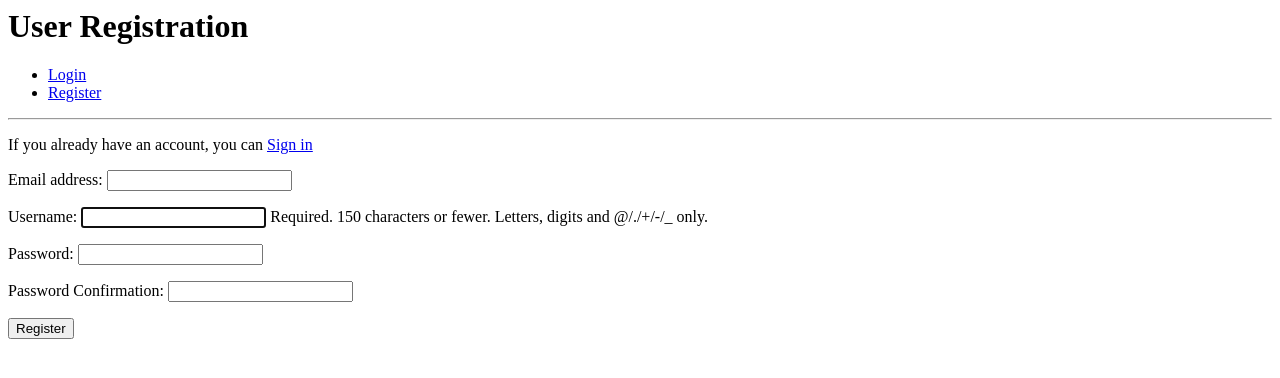
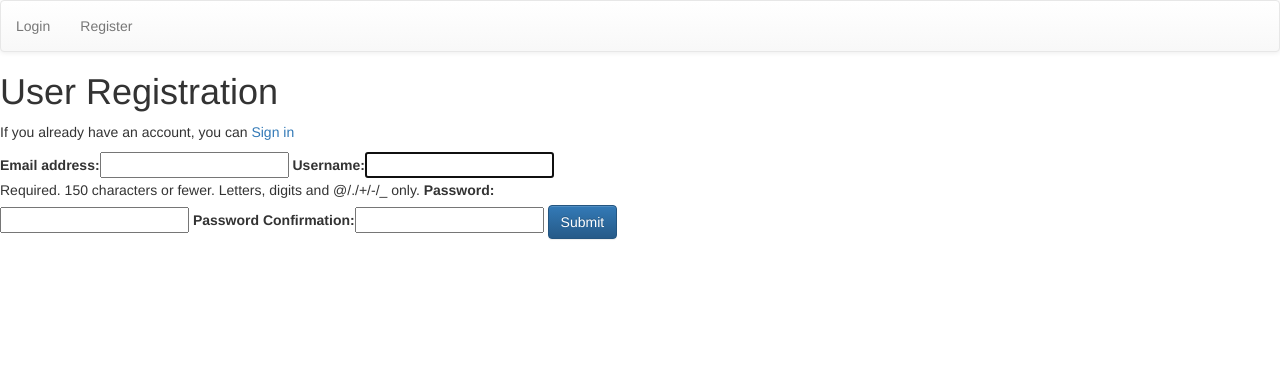
Before and after one commit to MelBiggs/django_authentication, a Django app: page /accounts/register/ in a window 1280 px wide. Shown: the top 378 px of the page. Run offline with Django 3.2, Linux system fonts and the light colour scheme; some libraries are stand-ins or nearby versions.

Commit message:
Added bootstrap

```diff
--- a/accounts/templates/login.html
+++ b/accounts/templates/login.html
@@ -1,8 +1,8 @@
-{% extends 'base.html' %} {% block page_title %}Login Page{% endblock %} {% block page_heading %}Home{% endblock %}
+{% extends 'base.html' %} {% load bootstrap_tags %} {% block page_title %}Login Page{% endblock %} {% block page_heading %}Home{% endblock %}
 
 {% block content %}
 <form method="POST">
-    {% csrf_token %} {{ login_form }}
-    <button type="submit">Login</button>
+    {% csrf_token %} {{ login_form | as_bootstrap }}
+    <button type="submit" class="btn btn-primary">Login</button>
 </form>
 {% endblock %}
--- a/accounts/templates/registration.html
+++ b/accounts/templates/registration.html
@@ -1,11 +1,15 @@
-{% extends 'base.html' %} {% block page_title %}Registration Page{% endblock %} {% block page_heading %}User Registration{% endblock %}
+{% extends 'base.html' %}
+
+{% load bootstrap_tags %}
+
+{% block page_title %}Registration Page{% endblock %} {% block page_heading %}User Registration{% endblock %}
 
 {% block content %}
 <p>If you already have an account, you can <a href="{% url 'login' %}">Sign in </a></p>
 
 <form method="POST">
-    {% csrf_token %} {{ registration_form.as_p }}
-    <button type="submit">Register</button>
+    {% csrf_token %} {{ registration_form | as_bootstrap }}
+<button type="submit" class="btn btn-primary">Submit</button>
 </form>
 
 {% endblock %}
--- a/django_auth/settings.py
+++ b/django_auth/settings.py
@@ -37,6 +37,7 @@ INSTALLED_APPS = [
     'django.contrib.sessions',
     'django.contrib.messages',
     'django.contrib.staticfiles',
+    'django_forms_bootstrap',
     'accounts'
 ]
 
@@ -119,6 +120,9 @@ USE_TZ = True
 # https://docs.djangoproject.com/en/1.11/howto/static-files/
 
 STATIC_URL = '/static/'
+STATICFILES_DIRS = [
+    os.path.join(BASE_DIR, 'static')
+]
 
 MESSAGE_STORAGE = "django.contrib.messages.storage.session.SessionStorage"
 
--- /dev/null
+++ b/static/css/style.css
@@ -0,0 +1,3 @@
+form {
+    width: 50%;
+}
--- a/templates/base.html
+++ b/templates/base.html
@@ -1,16 +1,28 @@
+{% load staticfiles %}
+
 <html>
 
 <head>
 	<title>{% block page_title %}{% endblock %}</title>
+
+    <link rel="stylesheet" href="{% static 'css/style.css' %}" type="text/css">
+	<!-- Latest compiled and minified CSS -->
+	<link rel="stylesheet" href="https://maxcdn.bootstrapcdn.com/bootstrap/3.3.7/css/bootstrap.min.css"
+		integrity="sha384-BVYiiSIFeK1dGmJRAkycuHAHRg32OmUcww7on3RYdg4Va+PmSTsz/K68vbdEjh4u" crossorigin="anonymous">
+
+	<!-- Optional theme -->
+	<link rel="stylesheet" href="https://maxcdn.bootstrapcdn.com/bootstrap/3.3.7/css/bootstrap-theme.min.css"
+		integrity="sha384-rHyoN1iRsVXV4nD0JutlnGaslCJuC7uwjduW9SVrLvRYooPp2bWYgmgJQIXwl/Sp" crossorigin="anonymous">
+
+	<!-- Latest compiled and minified JavaScript -->
+	<script src="https://maxcdn.bootstrapcdn.com/bootstrap/3.3.7/js/bootstrap.min.js"
+		integrity="sha384-Tc5IQib027qvyjSMfHjOMaLkfuWVxZxUPnCJA7l2mCWNIpG9mGCD8wGNIcPD7Txa" crossorigin="anonymous">
+	</script>
 </head>
 
 <body>
-    <h1>
-        {% block page_heading %}{% endblock %}
-    </h1>
-
-    <nav>
-        <ul>
+	<nav class="navbar navbar-default">
+		<ul class="nav navbar-nav">
 			{% if user.is_authenticated %}
 			<li><a href="{% url 'profile' %}">Profile</a></li>
 			<li><a href="{% url 'logout' %}">Logout</a></li>
@@ -21,7 +33,12 @@
 		</ul>
 	</nav>
 
-    <hr> {% if messages %}
+	<h1>
+		{% block page_heading %}{% endblock %}
+	</h1>
+
+	{% if messages %}
+
 	<div>
 		{% for message in messages %} {{ message }} {% endfor %}
 	</div>
```
Also changed, not shown: db.sqlite3. Lines whose indentation alone changed are shown as unchanged.
